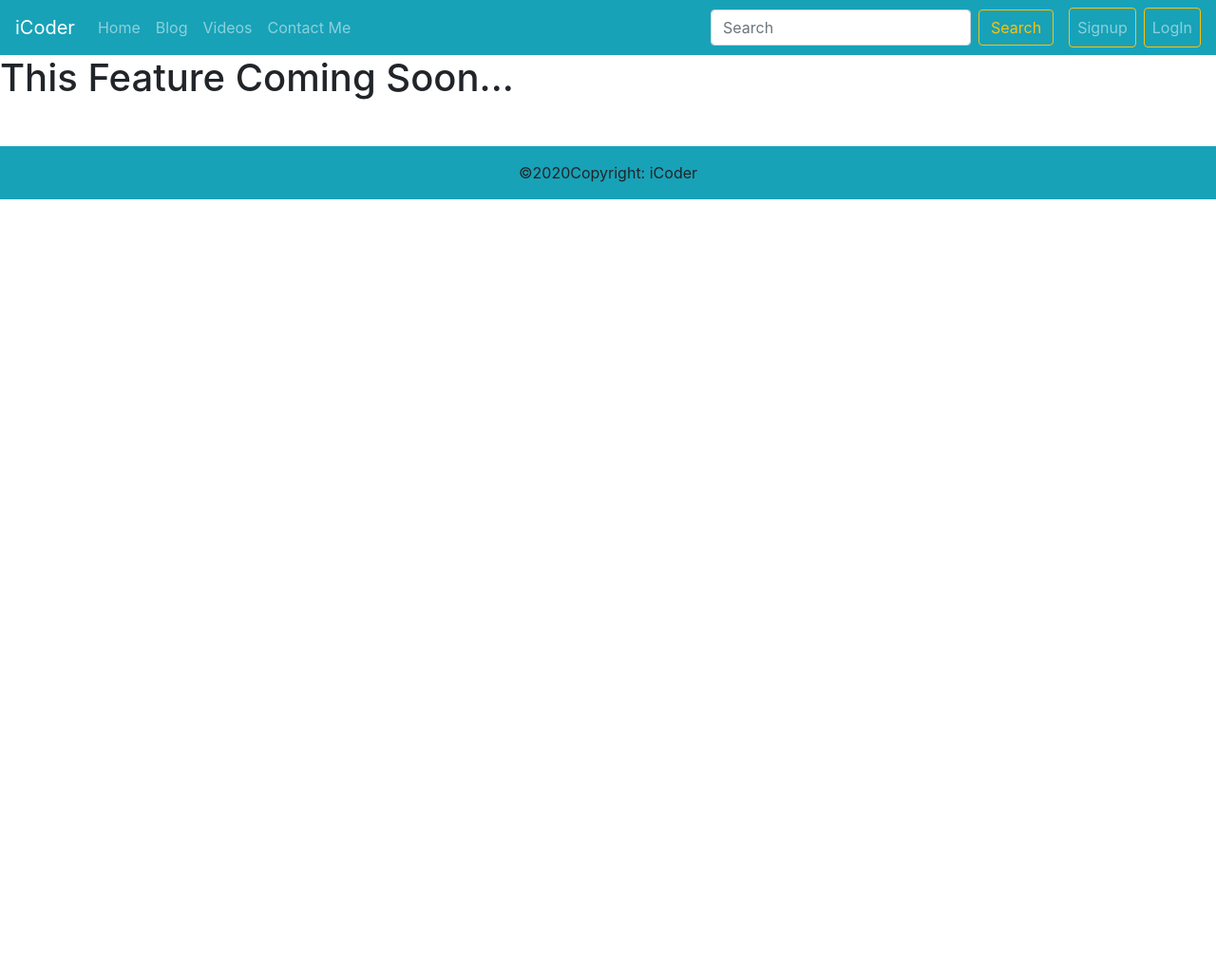
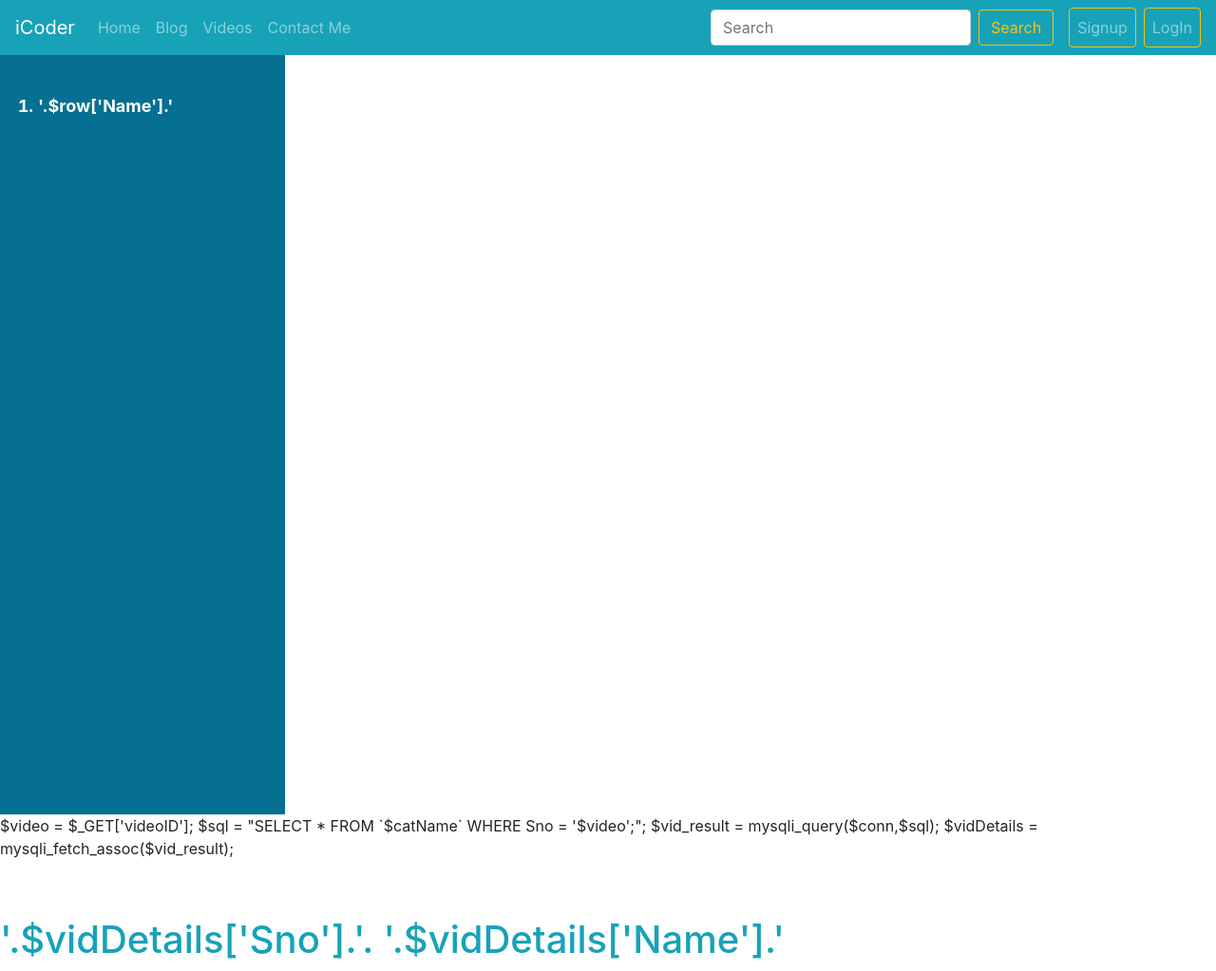
Before and after one commit to ShivamJarvis/iCoder_PHP, a PHP site: page /Blog.php in a window 1280 px wide; the page is wider, and only the part inside the window is pictured. Shown: the top 1023 px of that part at 95% size. Before the commit the page ends 210 px from the top of that part, so only its background shows below. Run offline with PHP 8.4, Linux system fonts and the light colour scheme; some libraries are stand-ins or nearby versions.

Commit message:
Third Commit

```diff
--- a/Blog.php
+++ b/Blog.php
@@ -1,3 +1,4 @@
+
 <!doctype html>
 <html lang="en">
 <head>
@@ -6,12 +7,75 @@
     <meta name="viewport" content="width=device-width, initial-scale=1, shrink-to-fit=no">
 
     <!-- Bootstrap CSS -->
-    <link rel="stylesheet" href="https://maxcdn.bootstrapcdn.com/bootstrap/4.0.0/css/bootstrap.min.css" integrity="sha384-Gn5384xqQ1aoWXA+058RXPxPg6fy4IWvTNh0E263XmFcJlSAwiGgFAW/dAiS6JXm" crossorigin="anonymous">
-
+    <link rel="stylesheet" href="https://maxcdn.bootstrapcdn.com/bootstrap/4.0.0/css/bootstrap.min.css"
+        integrity="sha384-Gn5384xqQ1aoWXA+058RXPxPg6fy4IWvTNh0E263XmFcJlSAwiGgFAW/dAiS6JXm" crossorigin="anonymous">
+    <link rel="stylesheet" href="https://stackpath.bootstrapcdn.com/font-awesome/4.7.0/css/font-awesome.min.css">
     <title>iCoder</title>
     <link rel="icon" href="/photos/myAvatar.png" type="image/icon type">
 
     <style>
+
+
+
+        .comment-section h2
+        {
+            overflow-y: hidden;
+        }
+
+        .side-nav1 {
+            background-color: rgb(5, 112, 145);
+            width: 300px;
+            height: 100vh;
+            overflow-x: hidden;
+            overflow-y: scroll;
+
+        }
+
+        .comment-box{
+            height:300px;
+            width:730px;
+            overflow-y:scroll;
+        }
+
+        .list1 {
+            margin-top: 40px;
+            font-weight: bold;
+            font-size: 18px;
+            color: #ffffff;
+            text-decoration: none;
+        }
+
+
+        a {
+            color: white;
+        }
+
+        a:hover {
+            text-decoration: none;
+            color: rgb(15, 150, 204);
+        }
+
+
+
+
+        .video-title {
+            margin-top: 60px;
+            overflow-y: hidden;
+        }
+        body{
+            overflow-x:hidden;
+        }
+        iframe {
+            width: 800px;
+            height: 450px;
+            margin-top: 15px;
+        }
+
+        .desc-code-area {
+            margin-right: 100px;
+            margin-bottom: 30px;
+        }
+
 
         /* width */
         ::-webkit-scrollbar {
@@ -33,9 +97,6 @@
         ::-webkit-scrollbar-thumb:hover {
             background: rgb(2, 37, 82);
         }
-
-
-
     </style>
 
 </head>
@@ -43,10 +104,88 @@
 
 <body>
 
+<?php
+ require "partials/_nav.php"; ?>
+    <div class="row no-gutters">
+        <div class="col-6 col-md-4">
+            <div class="side-nav1" id="side-nav1">
+                <div class="list1">
+                    <ol>
 
-  <?php require "partials/_nav.php"; ?>
 
-   <h1>This Feature Coming Soon...</h1>
+
+
+                       <li class=" mb-2 activehover">
+                            <a href="?catID='.$cat.'&catName='.$catName.'&videoID='.$row['Sno'].'">'.$row['Name'].'</a>
+                        </li>
+
+
+                    </ol>
+                </div>
+
+            </div>
+        </div>
+
+
+
+                    $video = $_GET['videoID'];
+                    $sql = "SELECT * FROM `$catName` WHERE Sno = '$video';";
+                    $vid_result = mysqli_query($conn,$sql);
+                    $vidDetails = mysqli_fetch_assoc($vid_result);
+
+
+       <div class=" col-md-8 main-content">
+            <h1 class="video-title text text-info">'.$vidDetails['Sno'].'. '.$vidDetails['Name'].'</h1>
+
+            <div class="video-frame">
+                <iframe width="560" height="315" src="'.$vidDetails['Link'].'" frameborder="0"
+                    allow="accelerometer; autoplay; encrypted-media; gyroscope; picture-in-picture"
+                    allowfullscreen></iframe>
+            </div>
+
+            <div class="desc-code-area mt-3">
+
+                <div id="accordion">
+                    <div class="card">
+                        <div class="card-header" id="headingOne">
+                            <h5 class="mb-0">
+                                <button class="btn btn-link" data-toggle="collapse" data-target="#desc"
+                                    aria-expanded="true" aria-controls="collapseOne">
+                                    Description
+                                </button>
+                            </h5>
+                        </div>
+
+                        <div id="desc" class="collapse show" aria-labelledby="headingOne" data-parent="#accordion">
+                            <div class="card-body">'.
+                               $vidDetails['Description'].'
+                            </div>
+                        </div>
+                    </div>
+                    <div class="card">
+                        <div class="card-header" id="headingTwo">
+                            <h5 class="mb-0">
+                                <button class="btn btn-link collapsed" data-toggle="collapse" data-target="#code"
+                                    aria-expanded="false" aria-controls="collapseTwo">
+                                Code
+                                </button>
+                            </h5>
+                        </div>
+                        <div id="code" class="collapse" aria-labelledby="headingTwo" data-parent="#accordion">
+                            <div class="card-body">
+                               '.$vidDetails['code'].'
+                            </div>
+                        </div>
+                    </div>
+
+                </div>
+
+
+                </div>
+            </div>
+            </div>
+
+    <div class="container d-flex justify-content-center" style="margin-left:215px;">
 
 
 
@@ -65,5 +204,7 @@
         integrity="sha384-JZR6Spejh4U02d8jOt6vLEHfe/JQGiRRSQQxSfFWpi1MquVdAyjUar5+76PVCmYl"
         crossorigin="anonymous"></script>
 
+
 </body>
+
 </html>
```
Also changed, not shown: index.php (+9 -9 lines), video_play.php (+17 -28 lines). Lines whose indentation alone changed are shown as unchanged.
